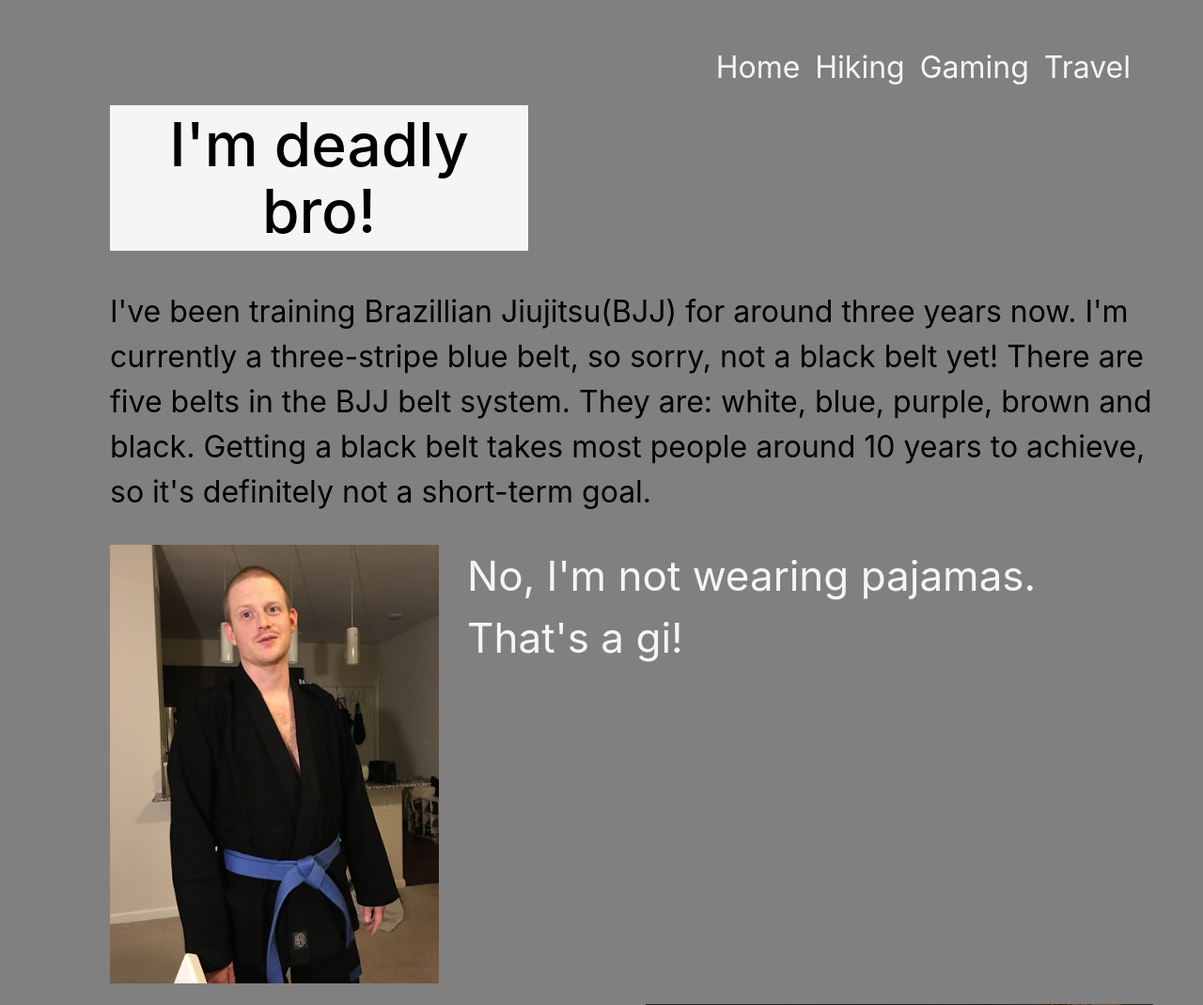
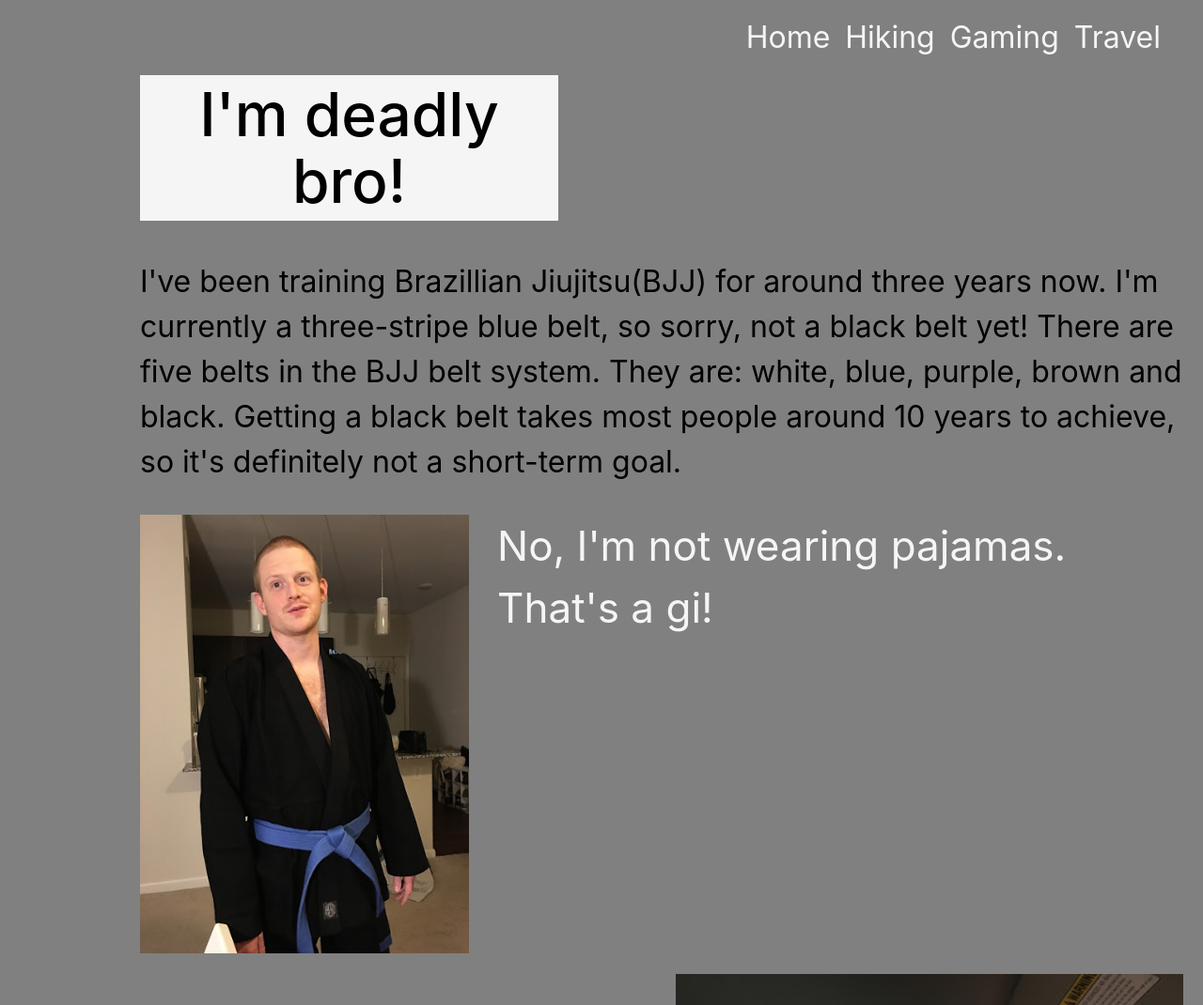
Before and after one commit to loganmurphy/my_hobby_app, a Python web app: template myapp/templates/bjj.html in a window 1280 px wide; the page is wider, and only the part inside the window is pictured. Shown: the top 1070 px of that part at 94% size. Run offline with Jinja, Linux system fonts and the light colour scheme; the template is opened without the code that fills it, so the values that code supplies are empty; some libraries are stand-ins or nearby versions.

Commit message:
hobby app updated

```diff
--- a/static/css/hobby_page.css
+++ b/static/css/hobby_page.css
@@ -2,7 +2,9 @@ html, body {
   height: 100%;
   width: 100%;
   background-color: gray;
-  margin: 1em 1em 2em 1em;
+  margin-left: 2em;
+  margin-right: 2em;
+  margin-bottom: 3em;
 }
 
 h1 {
```
